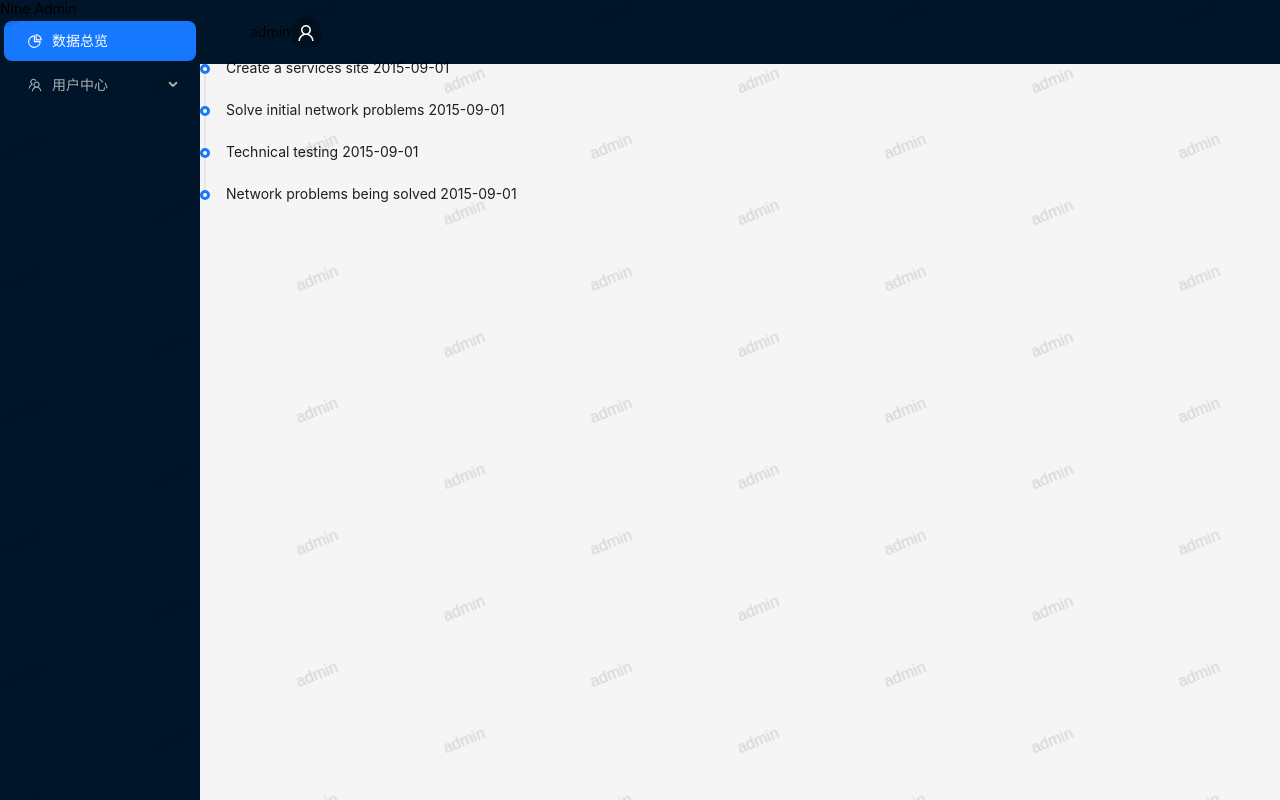
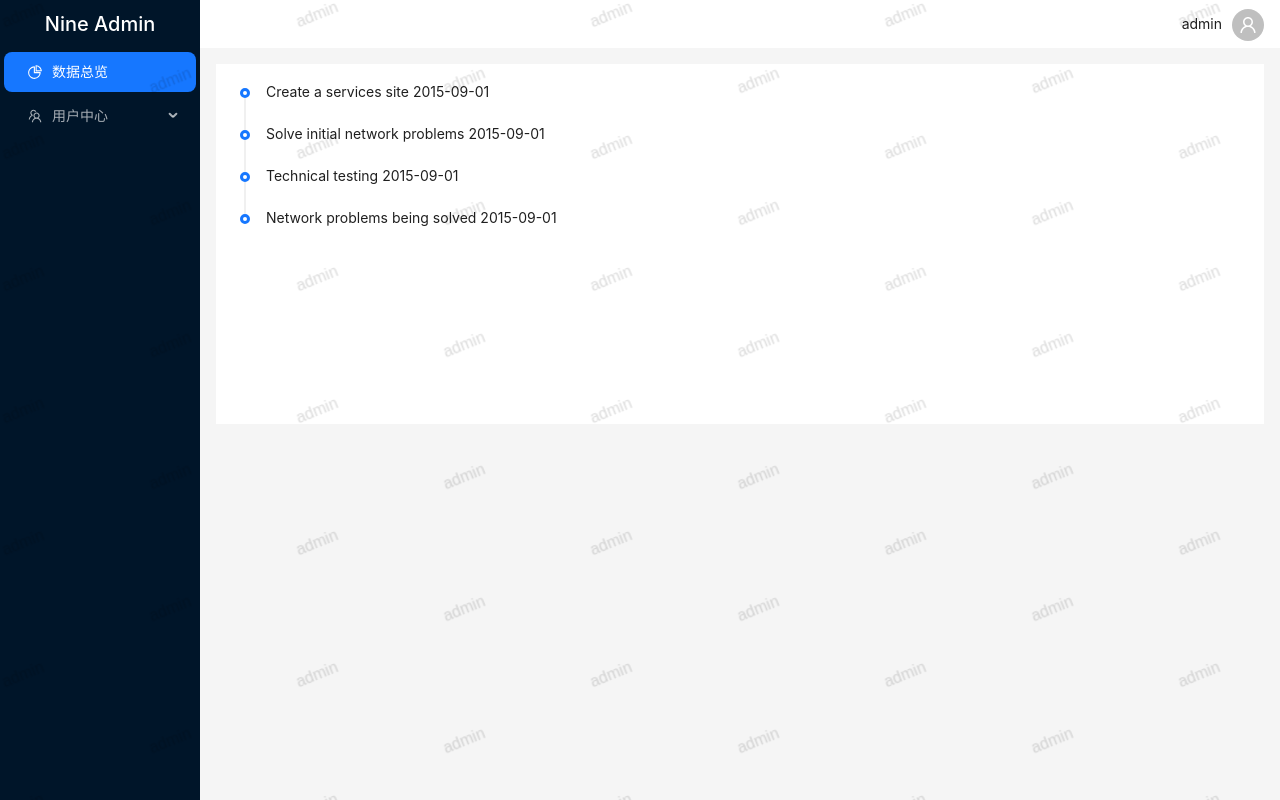
Before and after one commit to beikeliu/react-admin-template, a React (Vite) app: page /#/data-overview in a window 1280 px wide. Before the commit this address led to /data-overview. Built offline with nearby package versions, Linux system fonts and the light colour scheme.

Commit message:
fix: 改为hash路由，className更正。

```diff
--- a/src/layout/Content.tsx
+++ b/src/layout/Content.tsx
@@ -2,8 +2,8 @@ import { Layout } from "antd";
 import { Outlet } from "react-router-dom";
 const Content: React.FC = () => {
   return (
-    <Layout.Content className="Layout__Content">
-      <main className="Layout__Content__main"><Outlet /></main>
+    <Layout.Content className="layout__Content">
+      <main className="layout__Content__main"><Outlet /></main>
     </Layout.Content>
   );
 };
--- a/src/layout/Header.tsx
+++ b/src/layout/Header.tsx
@@ -3,21 +3,21 @@ import { Layout, Avatar, Popover } from "antd";
 import { useUserStore } from "../store";
 
 const content = (
-  <div className="Layout__Header__rigth__logout">退出登录</div>
+  <div className="layout__Header__rigth__logout">退出登录</div>
 );
 const Header: React.FC = () => {
   const name = useUserStore((state) => state.name);
   return (
-    <Layout.Header className="Layout__Header">
-      <div className="Layout__Header__left"></div>
-      <div className="Layout__Header__rigth">
-        <span className="Layout__Header__rigth__username">{name}</span>
+    <Layout.Header className="layout__Header">
+      <div className="layout__Header__left"></div>
+      <div className="layout__Header__rigth">
+        <span className="layout__Header__rigth__username">{name}</span>
         <Popover
           placement="bottom"
           content={content}
           trigger="click"
         >
-          <Avatar icon={<UserOutlined />} className="Layout__Header__rigth__avatar" />
+          <Avatar icon={<UserOutlined />} className="layout__Header__rigth__avatar" />
         </Popover>
       </div>
     </Layout.Header>
--- a/src/layout/Sider.tsx
+++ b/src/layout/Sider.tsx
@@ -15,7 +15,7 @@ const Sider: React.FC = () => {
   };
   return (
     <Layout.Sider>
-      <div className="Layout__Sider__logo">Nine Admin</div>
+      <div className="layout__Sider__logo">Nine Admin</div>
       <Menu
         theme="dark"
         defaultSelectedKeys={[defaultItem]}
--- a/src/router/index.tsx
+++ b/src/router/index.tsx
@@ -1,8 +1,8 @@
 import App from "../App.tsx";
-import { createBrowserRouter } from "react-router-dom";
+import { createHashRouter } from "react-router-dom";
 import { children } from "../config/routerConfig.tsx";
 
-const router = createBrowserRouter([
+const router = createHashRouter([
   {
     path: "/",
     element: <App />,
```
